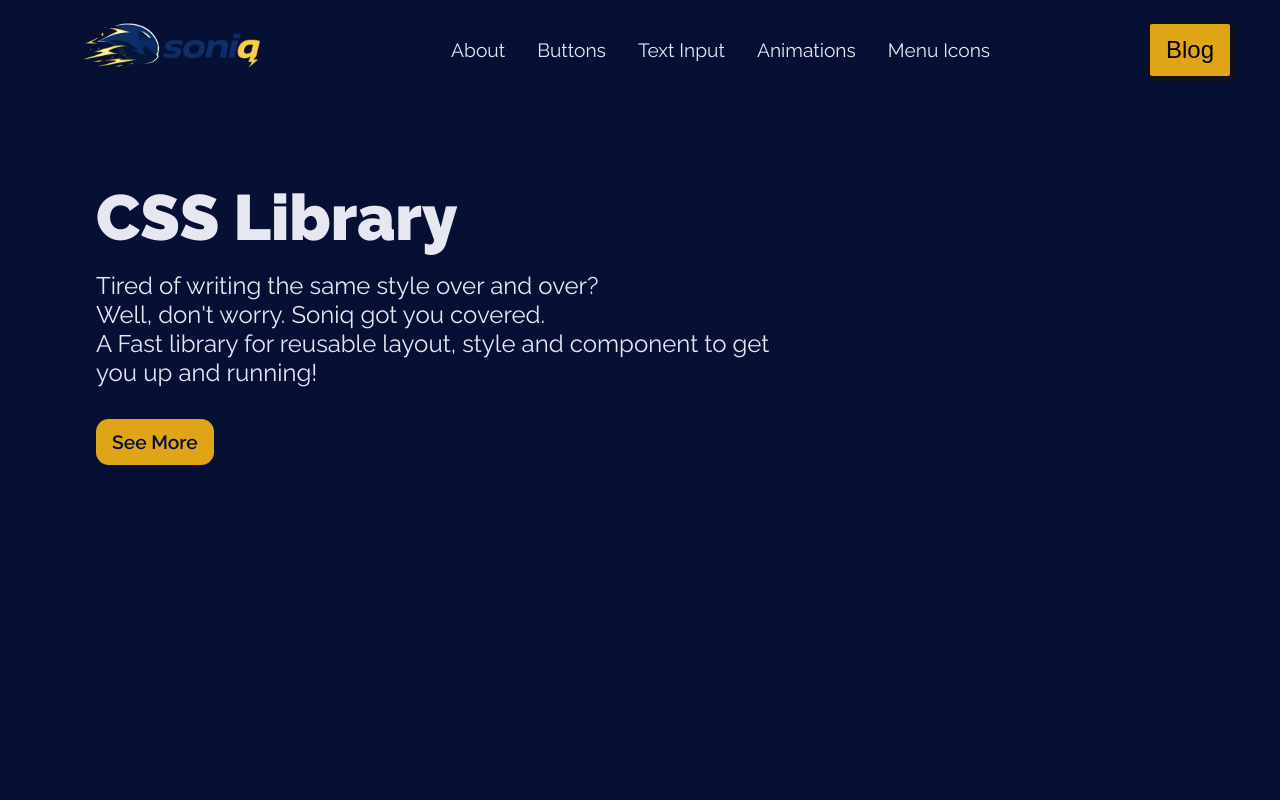
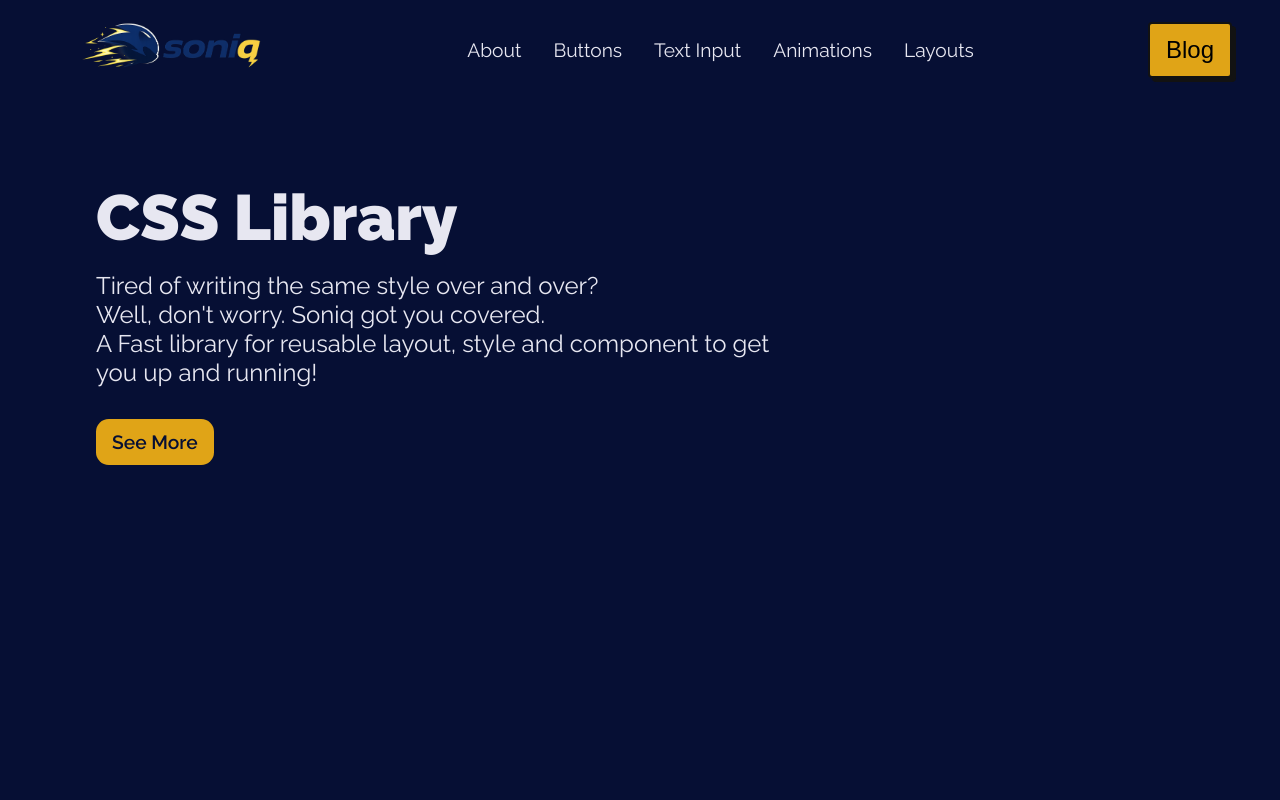
Before and after one commit to yusef-codes10/css-lab-vue, a Vue app: page / in a window 1280 px wide. Shown: the top 800 px of the page. Built offline with nearby package versions, Linux system fonts and the light colour scheme; a web font is replaced by a local one.

Commit message:
1- create the buttons view component

```diff
--- a/src/components/AppNav.vue
+++ b/src/components/AppNav.vue
@@ -14,7 +14,7 @@
       <RouterLink to="#">Buttons</RouterLink>
       <RouterLink to="#">Text Input</RouterLink>
       <RouterLink to="#">Animations</RouterLink>
-      <RouterLink to="#">Menu Icons</RouterLink>
+      <RouterLink to="#">Layouts</RouterLink>
       <!-- <aRouterLink to="#">How to</aRouterLink> -->
     </div>
     <button>Blog</button>
```
Also changed, not shown: src/views/ButtonsView.vue (added, +12 -0 lines).
